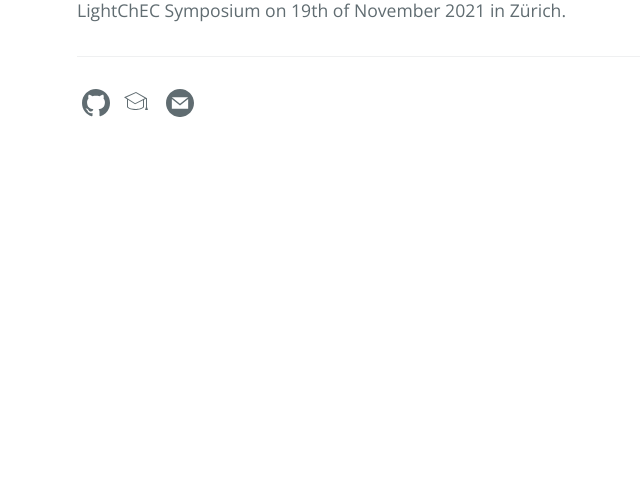
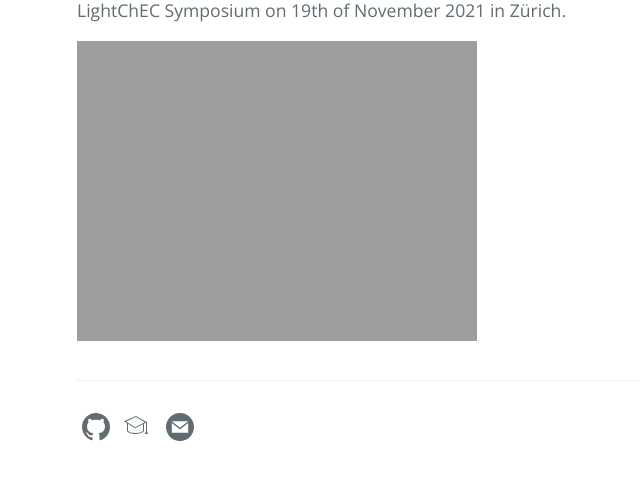
Before and after one commit to carolin-m/carolin-m.github.io, a Jekyll site: the page built from _posts/2021-11-19-LightChEC.md, in a window 1280 px wide. Shown: the part 582-1077 px from the top of the page, without its empty margins (147-787 px from the left). Built offline with Jekyll 4.4.1, drawn with Linux system fonts in a browser that asks for light colours; before the commit the page ends 900 px from its top, so only the background shows below that.

Commit message:
Update 2021-11-19-LightChEC.md

```diff
--- a/_posts/2021-11-19-LightChEC.md
+++ b/_posts/2021-11-19-LightChEC.md
@@ -6,3 +6,5 @@ title: "LightChEC Symposium in Zürich"
 <img width="210" src="/images/LightChEC_Zurich.png">
 
 LightChEC Symposium on 19th of November 2021 in Zürich.
+
+![LightChEC]({{ '/images/LightChEC_Zurich.png' | absolute_url }})
```
